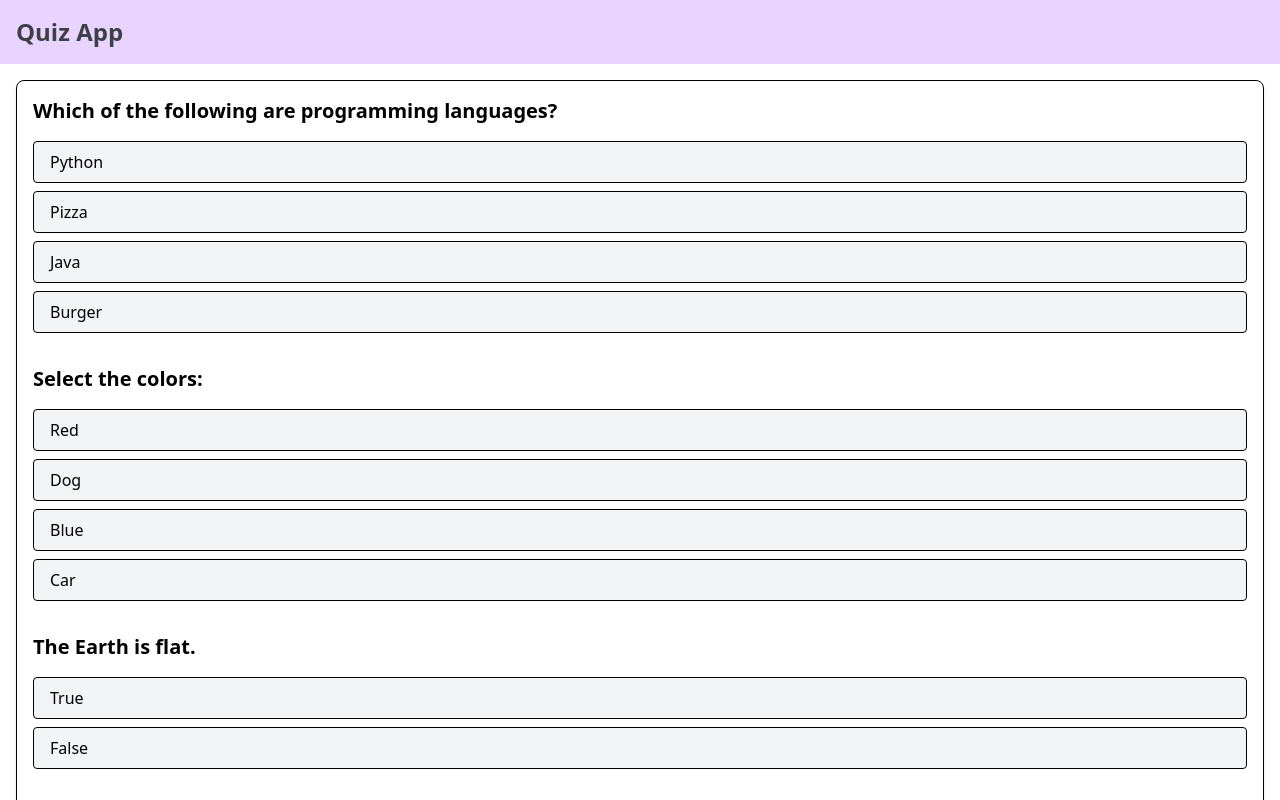
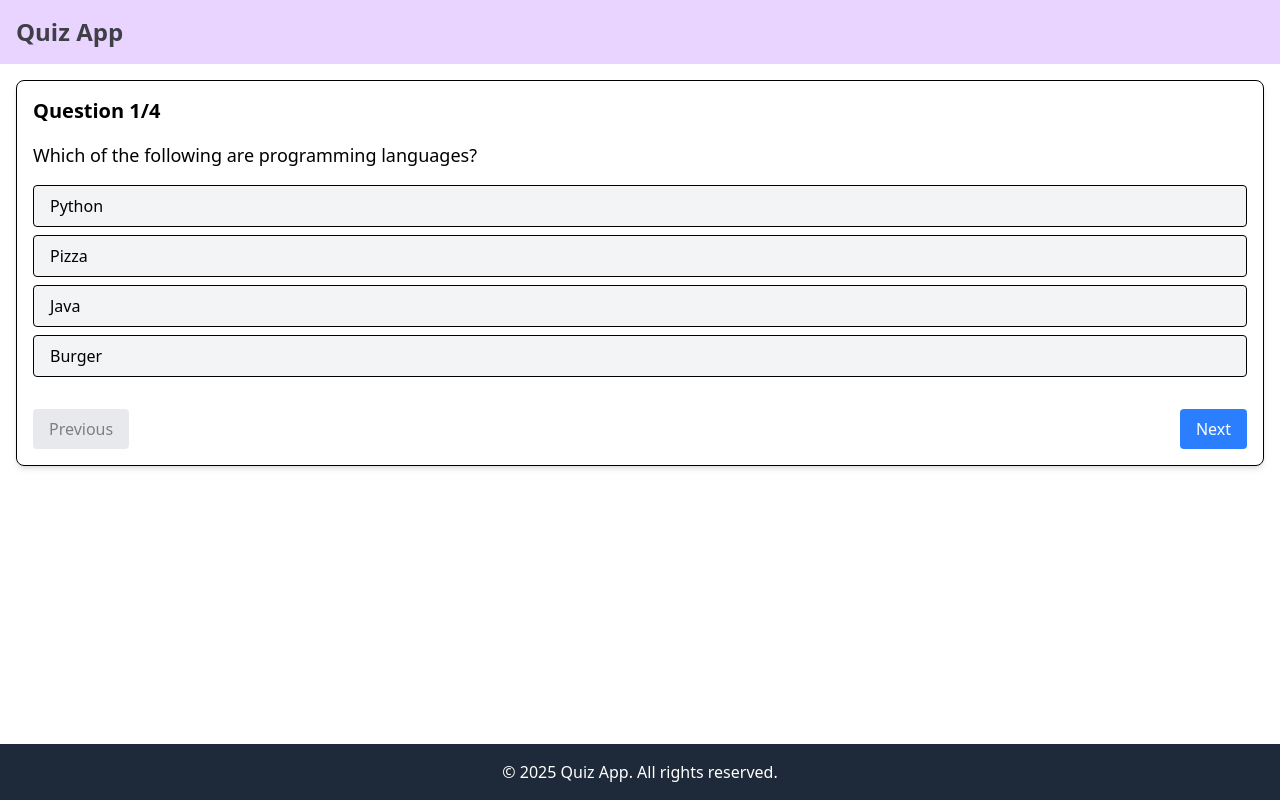
Before and after one commit to nadeemshaikk/react-quiz-app, a React (Vite) app: page / in a window 1280 px wide. Shown: the top 800 px of the page. Built offline with nearby package versions, Linux system fonts and the light colour scheme.

Commit message:
Implement Quiz Navigation, Submission, and Review Flow

```diff
--- a/src/components/Question.jsx
+++ b/src/components/Question.jsx
@@ -4,28 +4,28 @@ import Option from './Option'
 const questions = [
   {
     id: 1,
-    type: 'multiple', // MULTIPLE CHOICE
+    type: 'multiple',
     question: 'Which of the following are programming languages?',
     options: ['Python', 'Pizza', 'Java', 'Burger'],
     answer: ['Python', 'Java'],
   },
   {
     id: 2,
-    type: 'multiple', // MULTIPLE CHOICE
+    type: 'multiple',
     question: 'Select the colors:',
     options: ['Red', 'Dog', 'Blue', 'Car'],
     answer: ['Red', 'Blue'],
   },
   {
     id: 3,
-    type: 'truefalse', // TRUE/FALSE QUESTION
+    type: 'truefalse',
     question: 'The Earth is flat.',
-    options: ['True', 'False'], // For consistency, options array
+    options: ['True', 'False'],
     answer: 'False',
   },
   {
     id: 4,
-    type: 'truefalse', // TRUE/FALSE QUESTION
+    type: 'truefalse',
     question: 'JavaScript can run in the browser.',
     options: ['True', 'False'],
     answer: 'True',
@@ -33,28 +33,30 @@ const questions = [
 ]
 
 function Question() {
+  const [currentQuestionIndex, setCurrentQuestionIndex] = useState(0)
   const [selectedAnswers, setSelectedAnswers] = useState({})
-  const [showResults, setShowResults] = useState(false)
+  const [isSubmitted, setIsSubmitted] = useState(false)
+
+  const currentQuestion = questions[currentQuestionIndex]
 
   const handleSelect = (questionId, option, type) => {
+    if (isSubmitted) return // prevent selecting after submit
+
     setSelectedAnswers((prev) => {
       if (type === 'multiple') {
         const prevSelected = prev[questionId] || []
         if (prevSelected.includes(option)) {
-          // Deselect
           return {
             ...prev,
             [questionId]: prevSelected.filter((item) => item !== option),
           }
         } else {
-          // Select new
           return {
             ...prev,
             [questionId]: [...prevSelected, option],
           }
         }
       } else if (type === 'truefalse') {
-        // For true/false, only one selection allowed
         return {
           ...prev,
           [questionId]: option,
@@ -63,8 +65,20 @@ function Question() {
     })
   }
 
+  const handleNext = () => {
+    if (currentQuestionIndex < questions.length - 1) {
+      setCurrentQuestionIndex((prev) => prev + 1)
+    }
+  }
+
+  const handlePrevious = () => {
+    if (currentQuestionIndex > 0) {
+      setCurrentQuestionIndex((prev) => prev - 1)
+    }
+  }
+
   const handleSubmit = () => {
-    setShowResults(true)
+    setIsSubmitted(true)
   }
 
   const checkCorrect = (q) => {
@@ -78,11 +92,75 @@ function Question() {
     }
   }
 
+  const totalCorrect = questions.filter((q) => checkCorrect(q)).length
+
   return (
     <div className="p-4 border rounded-lg shadow-md space-y-8">
+      {!isSubmitted ? (
+        <>
+          <div>
+            <h2 className="text-xl font-semibold mb-4">
+              Question {currentQuestionIndex + 1}/{questions.length}
+            </h2>
+            <h3 className="text-lg mb-4">{currentQuestion.question}</h3>
+            <div className="space-y-2">
+              {currentQuestion.options.map((option) => {
+                const isSelected =
+                  currentQuestion.type === 'multiple'
+                    ? selectedAnswers[currentQuestion.id]?.includes(option)
+                    : selectedAnswers[currentQuestion.id] === option
+
+                return (
+                  <Option
+                    key={option}
+                    text={option}
+                    isSelected={isSelected}
+                    onClick={() => handleSelect(currentQuestion.id, option, currentQuestion.type)}
+                    showResult={false}
+                  />
+                )
+              })}
+            </div>
+          </div>
+
+          <div className="flex justify-between mt-4">
+            <button
+              onClick={handlePrevious}
+              disabled={currentQuestionIndex === 0}
+              className="px-4 py-2 bg-gray-300 rounded hover:bg-gray-400 disabled:opacity-50"
+            >
+              Previous
+            </button>
+
+            {currentQuestionIndex === questions.length - 1 ? (
+              <button
+                onClick={handleSubmit}
+                className="px-4 py-2 bg-green-500 text-white rounded hover:bg-green-600"
+              >
+                Submit
+              </button>
+            ) : (
+              <button
+                onClick={handleNext}
+                className="px-4 py-2 bg-blue-500 text-white rounded hover:bg-blue-600"
+              >
+                Next
+              </button>
+            )}
+          </div>
+        </>
+      ) : (
+        // After Submit => Review screen
+        <div>
+          <h2 className="text-2xl font-bold mb-6">Quiz Completed!</h2>
+          <h3 className="text-lg mb-6">
+            Your Score: {totalCorrect}/{questions.length}
+          </h3>
+
+          <div className="space-y-8">
             {questions.map((q) => (
               <div key={q.id}>
-          <h2 className="text-xl font-semibold mb-4">{q.question}</h2>
+                <h2 className="text-xl font-semibold mb-2">{q.question}</h2>
                 <div className="space-y-2">
                   {q.options.map((option) => {
                     const isSelected =
@@ -99,13 +177,12 @@ function Question() {
                         key={option}
                         text={option}
                         isSelected={isSelected}
-                  onClick={() => handleSelect(q.id, option, q.type)}
-                  showResult={showResults}
+                        showResult={true}
                         isCorrect={isCorrect}
+                        onClick={() => {}} // disabled click
                       />
                     )
                   })}
-            {showResults && (
                   <p className="mt-2 text-sm">
                     {checkCorrect(q) ? (
                       <span className="text-green-600">✅ Correct</span>
@@ -115,18 +192,11 @@ function Question() {
                       </span>
                     )}
                   </p>
-            )}
                 </div>
               </div>
             ))}
-
-      {!showResults && (
-        <button
-          onClick={handleSubmit}
-          className="mt-4 bg-blue-600 text-white px-6 py-2 rounded hover:bg-blue-700"
-        >
-          Submit
-        </button>
+          </div>
+        </div>
       )}
     </div>
   )
```
Lines whose indentation alone changed are shown as unchanged.
